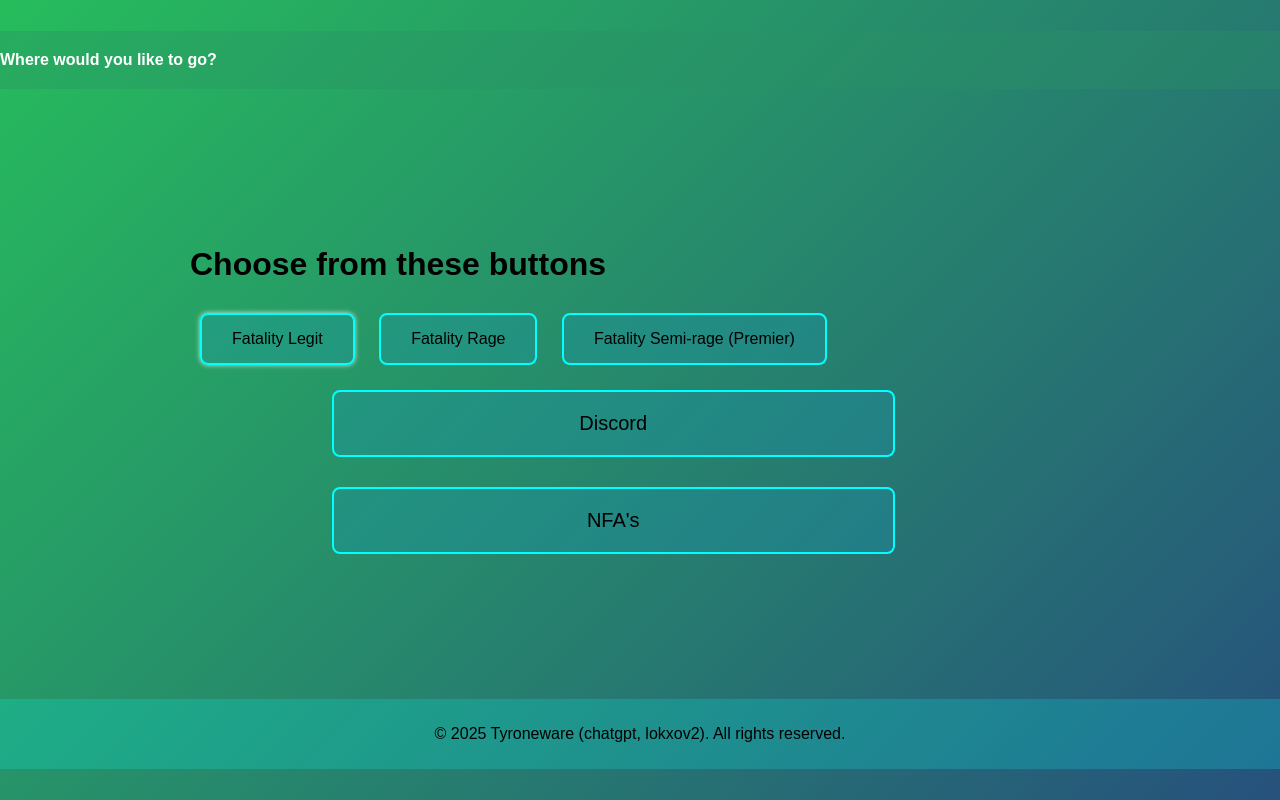
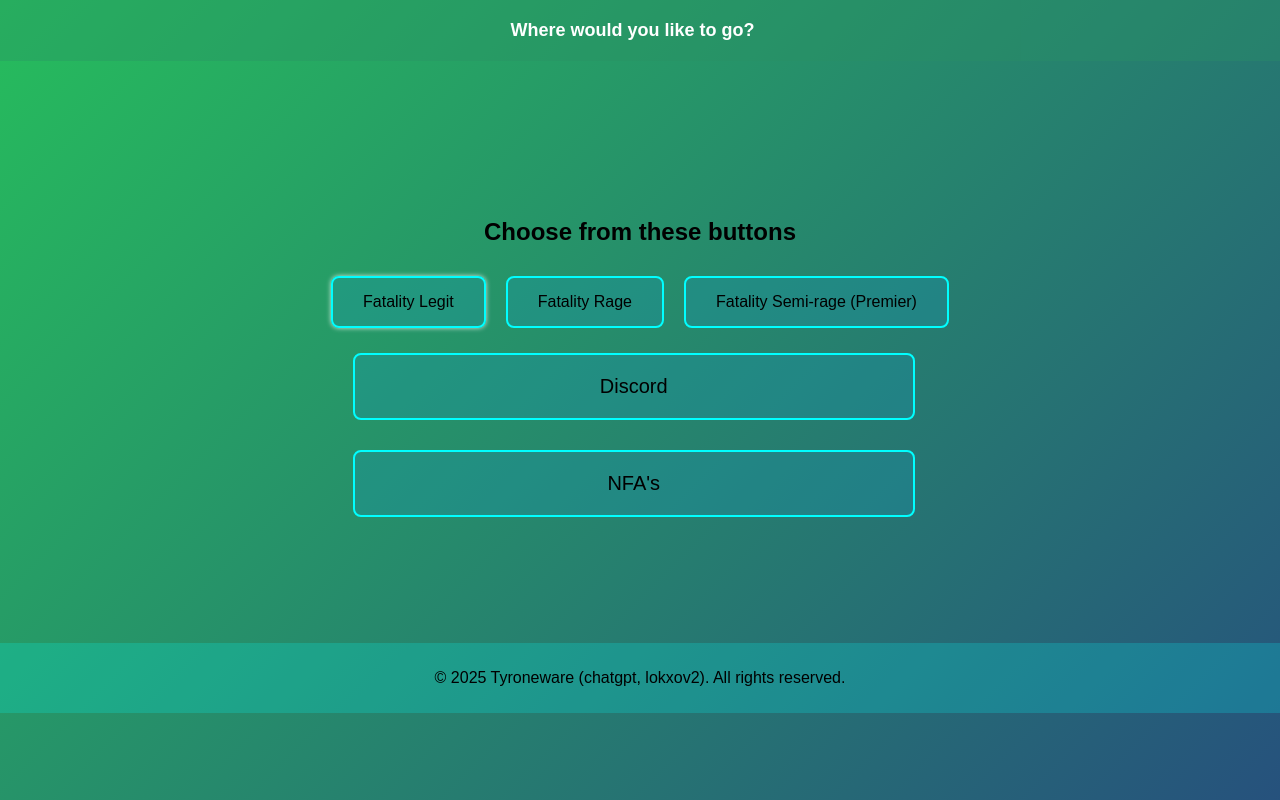
Before and after one commit to mrbombercluter/mrbombercluter.github.io, a plain HTML site: page index.html in a window 1280 px wide. Drawn offline with Linux system fonts and the light colour scheme.

Commit message:
Update styles.css

```diff
--- a/styles.css
+++ b/styles.css
@@ -1,5 +1,5 @@
 body {
-  font-family: Arial, sans-serif;
+    font-family: 'Arial', sans-serif;
     margin: 0;
     padding: 0;
     height: 100vh;
@@ -7,8 +7,9 @@ body {
     flex-direction: column;
     justify-content: center;
     align-items: center;
-  background: linear-gradient(135deg, rgba(0, 177, 64, 0.85), rgba(0, 51, 102, 0.85)); /* Static gradient */
+    background: linear-gradient(135deg, rgba(0, 177, 64, 0.85), rgba(0, 51, 102, 0.85));
     transition: background 0.5s ease-in-out;
+    overflow: hidden;
   }
 
   #particles {
@@ -25,8 +26,8 @@ body {
   .particle {
     position: absolute;
     background-color: rgba(255, 255, 255, 0.8);
-  border-radius: 100%;
-  animation: moveParticles 3s linear infinite;
+    border-radius: 50%;
+    animation: moveParticles 5s linear infinite;
   }
 
   @keyframes moveParticles {
@@ -40,12 +41,16 @@ header {
     padding: 20px 0;
     width: 100%;
     margin-bottom: 40px;
+    position: fixed;
+    top: 0;
+    z-index: 100;
   }
 
   nav ul {
     list-style-type: none;
     padding: 0;
     margin: 0;
+    text-align: center;
   }
 
   nav ul li {
@@ -57,17 +62,27 @@ nav ul li a {
     color: white;
     text-decoration: none;
     font-weight: bold;
+    font-size: 18px;
   }
 
   main {
     width: 100%;
     max-width: 900px;
-  margin: 0 auto;
+    margin: 80px auto 40px;
     padding: 0 20px;
   }
 
   #buttons {
-  margin: 50px 0;
+    margin: 3.5%;
+    display: flex;
+    flex-direction: column;
+    align-items: center;
+  }
+
+  .button-container {
+    display: flex;
+    flex-wrap: wrap;
+    justify-content: center;
   }
 
   .button-container a {
@@ -84,7 +99,8 @@ main {
     margin: 10px;
     border-radius: 8px;
     transition: all 0.3s ease;
-  display: inline-block;
+    position: relative;
+    overflow: hidden;
   }
 
   .large-button-container {
@@ -94,7 +110,7 @@ main {
   }
 
   .large-button-container a {
-  margin-left: 1%;
+    margin-left: 50px;
   }
 
   #discord, #nfas {
@@ -114,15 +130,6 @@ main {
   button:focus {
     outline: none;
     box-shadow: 0 0 5px rgba(255, 255, 255, 0.8);
-}
-
-section {
-  padding: 40px 0;
-}
-
-h1, h2 {
-  font-size: 2em;
-  margin-bottom: 20px;
   }
 
   footer {
@@ -147,11 +154,11 @@ footer {
         width: 80%;
     }
 
+    section {
+        padding: 30px 20px;
+    }
+
     h1, h2 {
         font-size: 1.5em;
     }
-
-  section {
-      padding: 30px 20px;
   }
-}
```
Lines whose indentation alone changed are shown as unchanged.
